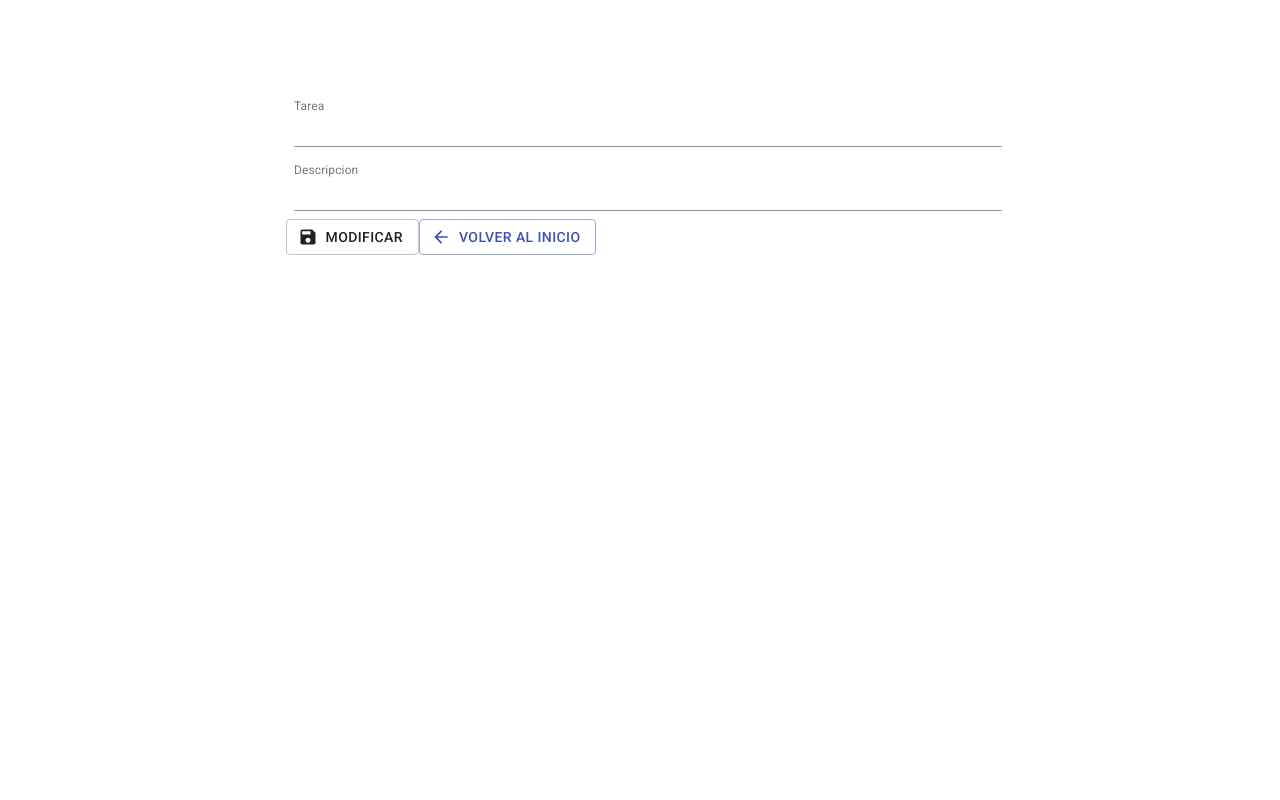
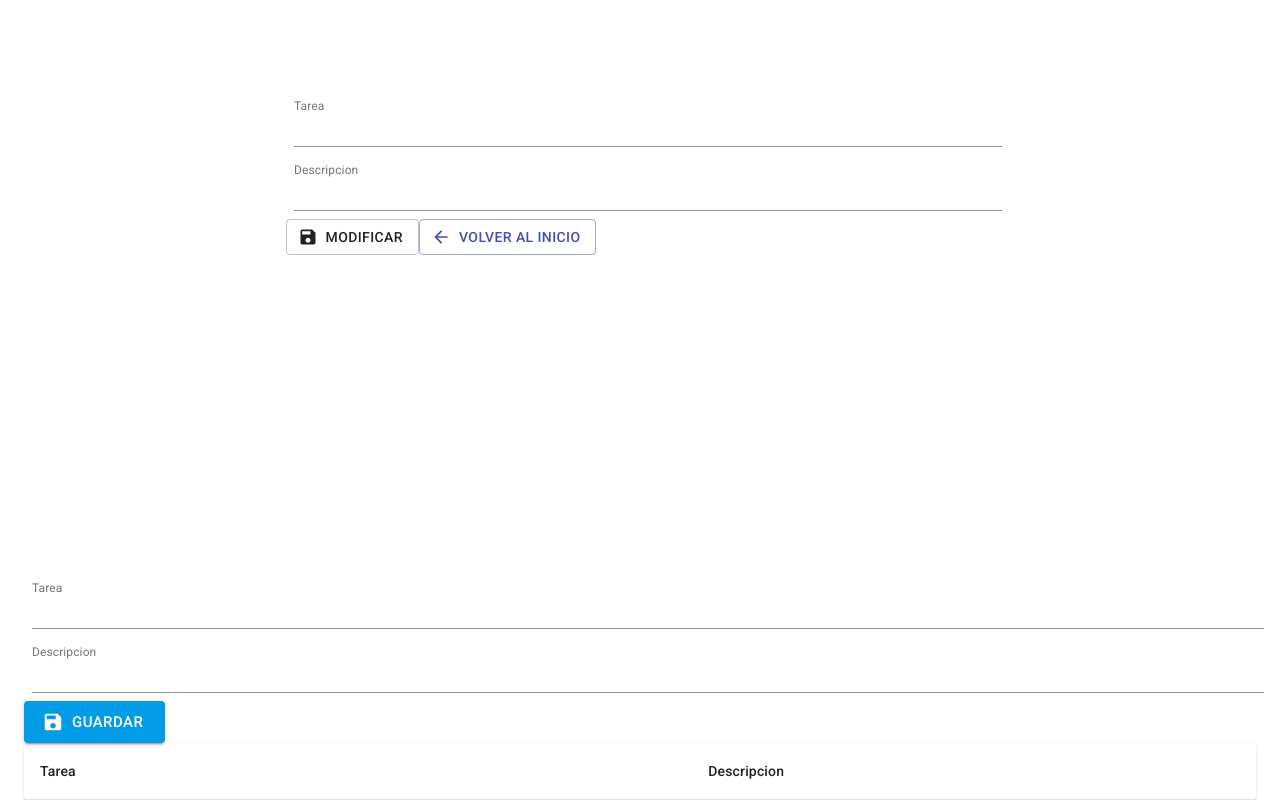
Before and after one commit to JavierLoera/Lista-Tareas, a React (Create React App) app: page /Modificar in a window 1280 px wide. Shown: the part 227-1027 px from the top of the page. Before the commit the page ends 800 px from the top, so only its background shows below. Built offline with nearby package versions, Linux system fonts and the light colour scheme.

Commit message:
Update App.jsx

```diff
--- a/src/App.jsx
+++ b/src/App.jsx
@@ -1,4 +1,3 @@
-/* eslint-disable no-lone-blocks */
 import React, { useState, useEffect } from "react";
 import FormTareas from "./components/FormTareas.jsx";
 import BasicTable from "./components/BasicTable.jsx";
@@ -8,7 +7,7 @@ import Modificar from "./components/Modificar.jsx";
 
 import shortid from "shortid";
 
-export default function App() {
+export default function FormTable() {
 	const initialState = {
 		id: shortid.generate(),
 		tarea: "",
@@ -96,38 +95,16 @@ export default function App() {
 					</Switch>
 				}
 
-                                 {
-                                         <Switch>
-						 <Route
-							exact
-							path="/"
-							component={() => (
 				<FormTareas
 					handleChange={handleChange}
 					handleSubmit={handleSubmit}
 					validateForm={validateForm}
-								/>
-							)}
-						/>
-					</Switch>
-                                  }
-                                  {
-
-				        <Switch>
-						<Route
-							exact
-							path="/"
-							component={() => (
+				></FormTareas>
 				<BasicTable
 					tareas={tareas}
 					eliminarTarea={eliminarTarea}
 					modificarTarea={modificarTarea}
-								/>
-							)}
-						/>
-					</Switch>
-                                  }
-
+				></BasicTable>
 			</BrowserRouter>
 		</>
 	);
```
Lines whose indentation alone changed are shown as unchanged.
